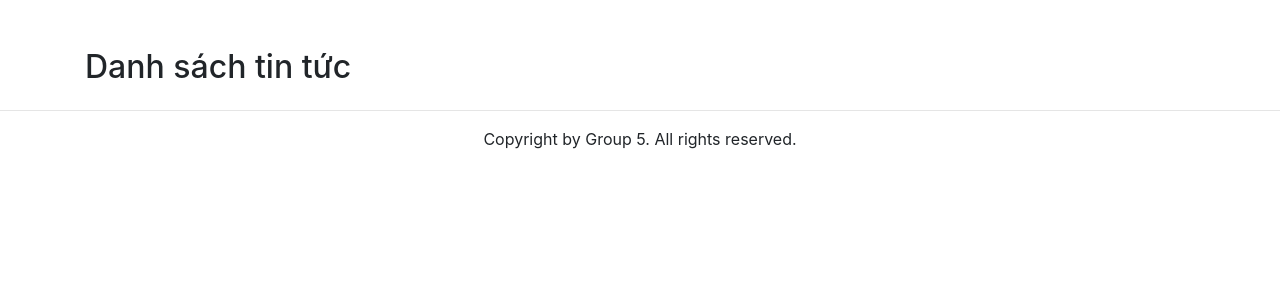
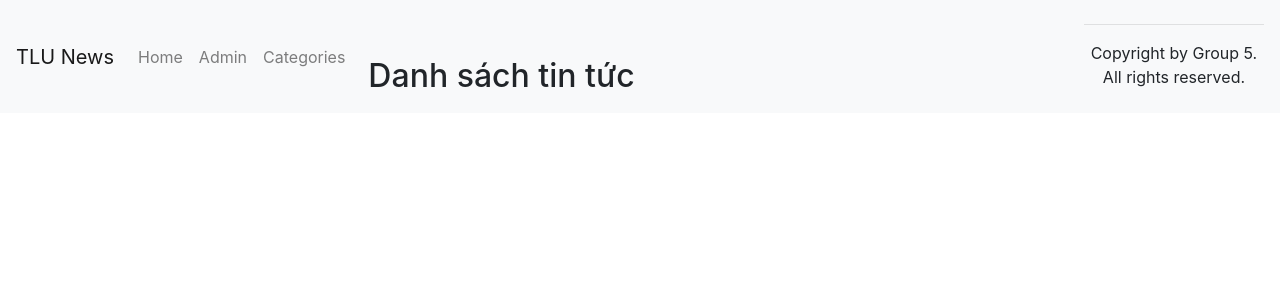
Before and after one commit to DuongHung123a/BTL_Nh-m_11, a PHP site: template BTL_TH2_11/views/news/index.php in a window 1280 px wide. Shown: the top 300 px of the page. Run offline with PHP 8.4, Linux system fonts and the light colour scheme; the template is opened without the code that fills it, so the values that code supplies are empty.

Commit message:
Update header.php

```diff
--- a/BTL_TH2_11/views/layouts/header.php
+++ b/BTL_TH2_11/views/layouts/header.php
@@ -11,3 +11,21 @@
     <script src="https://stackpath.bootstrapcdn.com/bootstrap/4.5.0/js/bootstrap.min.js"></script>
 </head>
 <body>
+<nav class="navbar navbar-expand-lg navbar-light bg-light">
+        <a class="navbar-brand" href="index.php">TLU News</a>
+        <button class="navbar-toggler" type="button" data-toggle="collapse" data-target="#navbarNav" aria-controls="navbarNav" aria-expanded="false" aria-label="Toggle navigation">
+            <span class="navbar-toggler-icon"></span>
+        </button>
+        <div class="collapse navbar-collapse" id="navbarNav">
+            <ul class="navbar-nav">
+                <li class="nav-item">
+                    <a class="nav-link" href="index.php?controller=home&action=index">Home</a>
+                </li>
+                <li class="nav-item">
+                    <a class="nav-link" href="index.php?controller=admin&action=dashboard">Admin</a>
+                </li>
+                <li class="nav-item">
+                    <a class="nav-link" href="index.php?controller=category&action=index">Categories</a>
+                </li>
+            </ul>
+        </div>
```
